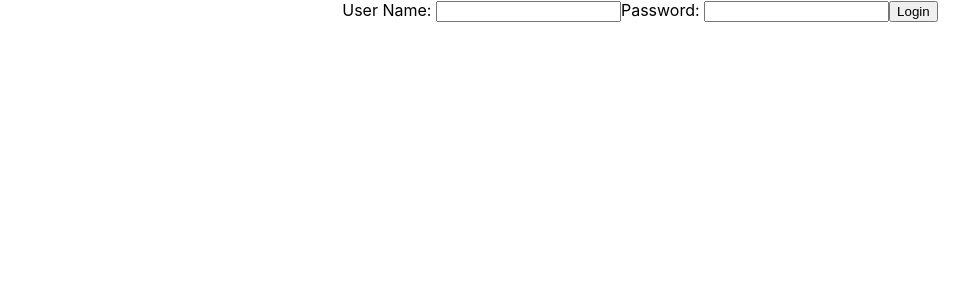
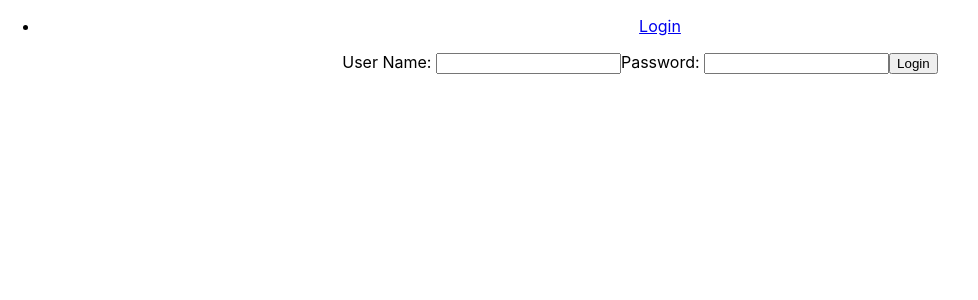
Before and after one commit to eelok/songs-MS-frontend, a React (Create React App) app: page /login in a window 1280 px wide. Shown: the top 300 px of the page, without its empty margins (0-978 px from the left). Built offline with nearby package versions, Linux system fonts and the light colour scheme.

Commit message:
added header, logout

```diff
--- a/src/App.js
+++ b/src/App.js
@@ -3,7 +3,8 @@ import {BrowserRouter, Route, Switch} from 'react-router-dom';
 import SongsComponent from './component/SongsComponent.jsx';
 import LoginComponent from './component/LoginComponent.jsx';
 import SingleSongComponent from './component/SinglSongComponent.jsx';
-
+import {HeaderComponentWR} from "./component/HeaderComponent";
+import {ErrorComponent} from "./component/AnErrorComponent";
 
 import './App.css';
 
@@ -11,10 +12,12 @@ function App() {
     return (
         <div className="App">
             <BrowserRouter>
+                <HeaderComponentWR/>
                 <Switch>
                     <Route path="/login" component={LoginComponent}/>
                     <Route path="/songs/:id" component={SingleSongComponent}/>
                     <Route path="/songs" component={SongsComponent}/>
+                    <Route component={ErrorComponent}/>
                 </Switch>
             </BrowserRouter>
         </div>
--- /dev/null
+++ b/src/component/AnErrorComponent.jsx
@@ -0,0 +1,11 @@
+import React,{Component} from "react";
+
+export class ErrorComponent extends Component {
+    render() {
+        return (
+            <div>
+            <h1>An Error occurred. Please try again.</h1>
+            </div>
+        )
+    }
+}
--- /dev/null
+++ b/src/component/HeaderComponent.jsx
@@ -0,0 +1,27 @@
+import React,{Component} from "react";
+import {Link} from 'react-router-dom';
+import { withRouter } from "react-router";
+import AuthenticationService from "../service/AuthenticationService";
+
+class HeaderComponent extends Component{
+
+    render() {
+        const userIsLoggedIn = AuthenticationService.getToken();
+        console.log(userIsLoggedIn)
+
+        return(
+            <div>
+                <nav>
+                    <ul>
+                        {userIsLoggedIn && <li><Link to={"/songs"}>Songs</Link></li>}
+                        {!userIsLoggedIn && <li><Link to={"/login"}>Login</Link></li>}
+                        {userIsLoggedIn && <li><Link to={"/login"}
+                                                onClick={AuthenticationService.logout}>Logout</Link></li>}
+                    </ul>
+                </nav>
+            </div>
+        )
+    }
+}
+
+export const HeaderComponentWR = withRouter(HeaderComponent);
--- a/src/component/SongsComponent.jsx
+++ b/src/component/SongsComponent.jsx
@@ -19,6 +19,10 @@ class SongsComponent extends Component {
     }
 
     render() {
+        const isUserLoggedIn = AuthenticationService.getToken();
+        if(!isUserLoggedIn){
+            this.props.history.push(`/login`)
+        }
         return (
             <div>
                 <h1>List of Songs</h1>
--- a/src/service/AuthenticationService.js
+++ b/src/service/AuthenticationService.js
@@ -10,6 +10,10 @@ class AuthenticationService {
         return axios.post("http://localhost:8081/rest/auth/", user)
     }
 
+    logout(){
+        sessionStorage.removeItem('userToken');
+    }
+
 
 }
 
```
